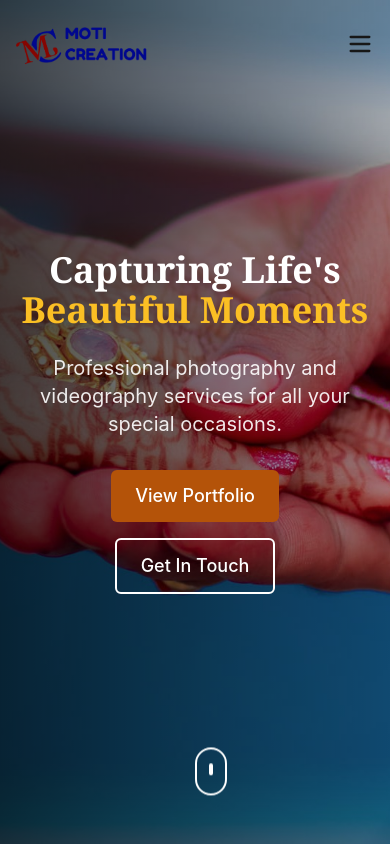
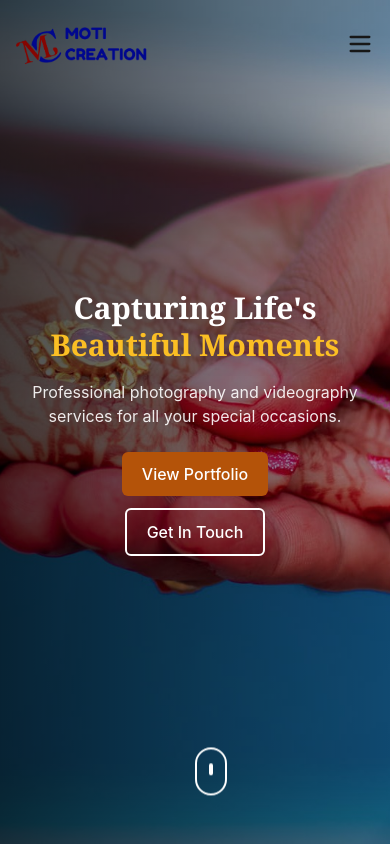
Before and after one commit to LamsalApil5/photo_studio_site, a React (Vite) app: page / in a window 390 px wide. Shown: the top 844 px of the page. Built offline with nearby package versions, Linux system fonts and the light colour scheme.

Commit message:
Refactor Hero component for improved styling and consistency

```diff
--- a/src/components/home/Hero.tsx
+++ b/src/components/home/Hero.tsx
@@ -1,6 +1,6 @@
-import React from 'react';
-import { Link } from 'react-router-dom';
-import HeroCover from '../../assets/logo/cover.jpg';
+import React from "react";
+import { Link } from "react-router-dom";
+import HeroCover from "../../assets/logo/cover.jpg";
 const Hero: React.FC = () => {
   return (
     <section className="relative h-screen flex items-center justify-center overflow-hidden">
@@ -16,23 +16,27 @@ const Hero: React.FC = () => {
 
       {/* Content */}
       <div className="relative z-10 container mx-auto px-4 text-center">
-        <h1 className="text-4xl md:text-5xl lg:text-6xl font-serif font-bold text-white mb-6 drop-shadow-lg">
-          Capturing Life's<br />
+        <h1 className="text-3xl sm:text-4xl md:text-5xl lg:text-6xl font-serif font-bold text-white mb-4 sm:mb-6 drop-shadow-lg leading-tight">
+          Capturing Life's
+          <br />
           <span className="text-amber-400">Beautiful Moments</span>
         </h1>
-        <p className="text-xl md:text-2xl text-white opacity-90 mb-8 max-w-xl mx-auto">
-          Professional photography and videography services for all your special occasions.
+
+        <p className="text-base sm:text-lg md:text-xl text-white opacity-90 mb-6 sm:mb-8 max-w-md sm:max-w-xl mx-auto">
+          Professional photography and videography services for all your special
+          occasions.
         </p>
-        <div className="flex flex-col sm:flex-row items-center justify-center gap-4">
+
+        <div className="flex flex-col sm:flex-row items-center justify-center gap-3 sm:gap-4">
           <Link
             to="/portfolio"
-            className="px-6 py-3 bg-amber-700 text-white rounded-md font-medium text-lg transition-colors hover:bg-amber-800 min-w-[160px]"
+            className="px-5 py-2.5 sm:px-6 sm:py-3 bg-amber-700 text-white rounded-md font-medium text-base sm:text-lg transition-colors hover:bg-amber-800 min-w-[140px] sm:min-w-[160px]"
           >
             View Portfolio
           </Link>
           <Link
             to="/contact"
-            className="px-6 py-3 bg-transparent border-2 border-white text-white rounded-md font-medium text-lg transition-colors hover:bg-white/10 min-w-[160px]"
+            className="px-5 py-2.5 sm:px-6 sm:py-3 bg-transparent border-2 border-white text-white rounded-md font-medium text-base sm:text-lg transition-colors hover:bg-white/10 min-w-[140px] sm:min-w-[160px]"
           >
             Get In Touch
           </Link>
```
